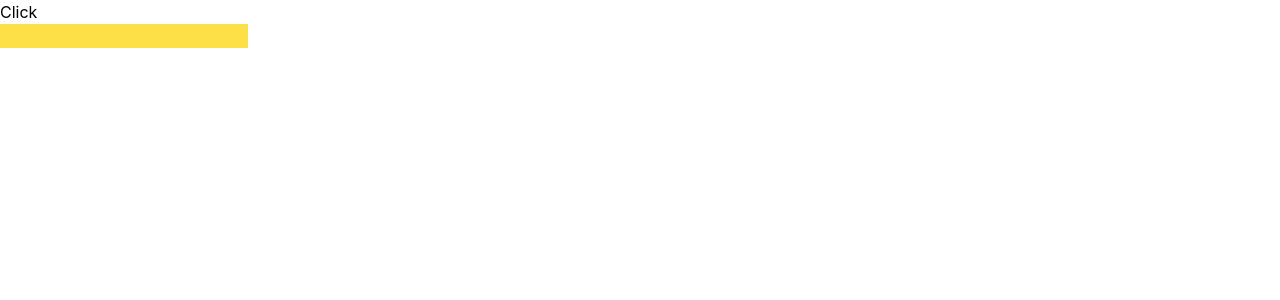
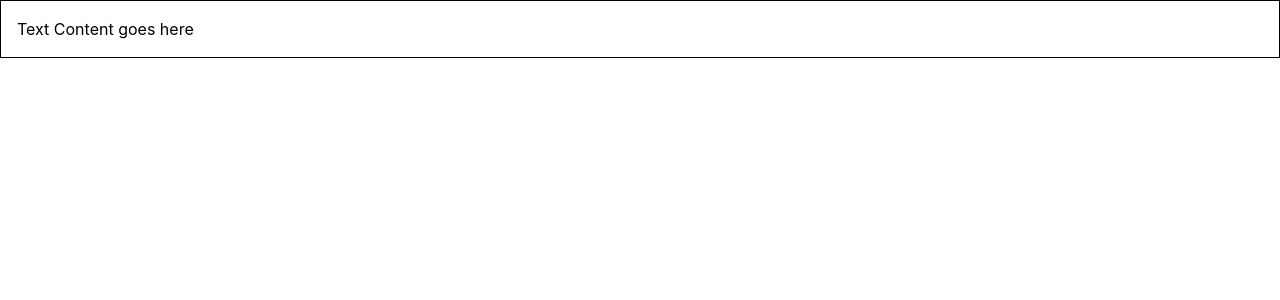
Before and after one commit to JaiminKharadi77/learnts, a React (Create React App) app: page / in a window 1280 px wide. Shown: the top 300 px of the page. Built offline with nearby package versions, Linux system fonts and the light colour scheme.

Commit message:
React TypeScript Tutorial - 7 - Style Props

```diff
--- a/src/App.tsx
+++ b/src/App.tsx
@@ -1,4 +1,5 @@
 import "./App.css";
+import { useState } from "react";
 import Greet from "./Components/Greet";
 import Person from "./Components/Person";
 import PersonList from "./Components/PersonList";
@@ -6,8 +7,8 @@
 import Heading from "./Components/Heading";
 import Oscar from "./Components/Oscar";
 import Button from "./Components/Button";
-import { useState } from "react";
 import Input from "./Input";
+import Container from "./Components/Container";
 
 function App() {
   let name = {
@@ -47,7 +48,7 @@
       </Oscar>
 
       <Greet name="Jaimin" isLoggedIn={true} /> */}
-      <Button
+      {/* <Button
         handleClick={(event, id) =>
           console.log("Button is Workding", event, id)
         }
@@ -55,7 +56,10 @@
       <Input
         value={text}
         handleChange={(event) => setText(event.target.value)}
-      />
+      /> */}
+      <Container
+        styles={{ border: "1px solid black", padding: "1rem" }}
+      ></Container>
     </>
   );
 }
--- /dev/null
+++ b/src/Components/Container.tsx
@@ -0,0 +1,11 @@
+import React from "react";
+
+type ContainerProps = {
+  styles: React.CSSProperties;
+};
+
+function Container(props: ContainerProps) {
+  return <div style={props.styles}>Text Content goes here</div>;
+}
+
+export default Container;
```
